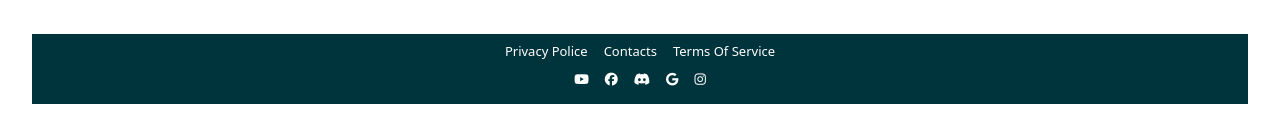
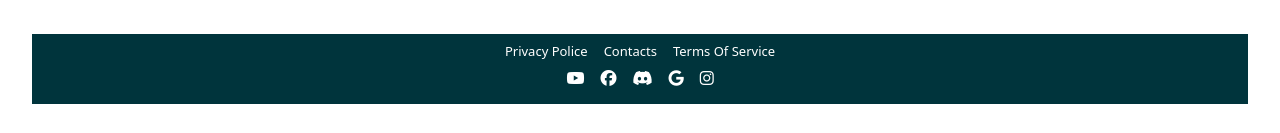
Before and after one commit to Giuseppe-DeFilippo/travel-sync, a React (Vite) app: page / in a window 1280 px wide. Shown: the part 728-861 px from the top of the page. Built offline with nearby package versions, Linux system fonts and the light colour scheme.

Commit message:
added fix

```diff
--- a/src/components/FooterComponent.jsx
+++ b/src/components/FooterComponent.jsx
@@ -1,4 +1,13 @@
 export const FooterComponent = () => {
+
+
+    const icons = [
+        { name: "fa-brands fa-youtube" },
+        { name: "fa-brands fa-facebook" },
+        { name: "fa-brands fa-discord" },
+        { name: "fa-brands fa-google" },
+        { name: "fa-brands fa-instagram" },
+    ]
 
     return (
 
@@ -11,11 +20,7 @@ export const FooterComponent = () => {
                         <li>Terms Of Service</li>
                     </ul>
                     <ul className="d-flex gap-3 p-0 m-0 pt-2">
-                        <li><i className="fa-brands fa-youtube"></i></li>
-                        <li><i className="fa-brands fa-facebook"></i></li>
-                        <li><i className="fa-brands fa-discord"></i></li>
-                        <li><i className="fa-brands fa-google"></i></li>
-                        <li><i className="fa-brands fa-instagram"></i></li>
+                        {icons.map((icon, index) => { return <i key={index} className={`${icon.name} text-white`}></i> })}
                     </ul>
                 </div>
             </div>
--- a/src/index.css
+++ b/src/index.css
@@ -22,7 +22,7 @@ header {
   box-shadow: -1px 19px 19px -7px rgba(0, 52, 60, 1);
 }
 header img {
-  width: 50%;
+  max-width: 50% !important;
   height: 100%;
   object-fit: cover;
 }
--- a/src/pages/HomePage.jsx
+++ b/src/pages/HomePage.jsx
@@ -8,6 +8,7 @@ export default function HomePage() {
         { img: "/imgHome/immagine-vuota.png", description: "Extra" }
     ];
     return (
+
 
         <div className="row">
             {dataCards.map((dataCards, index) => {
```
